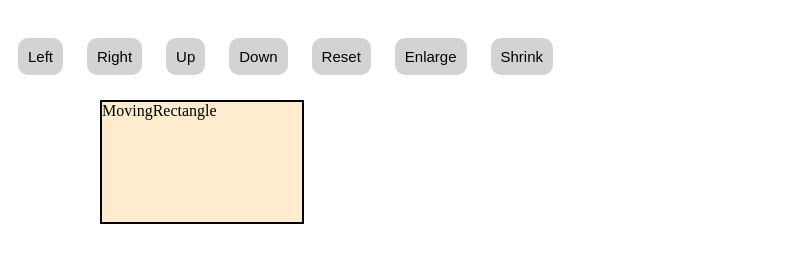
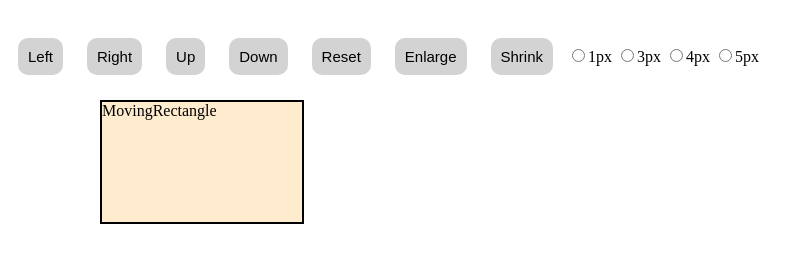
Before and after one commit to ManishMewada/Project_3, a plain HTML site: page index.html in a window 1280 px wide. Shown: the whole page, without its empty margins (0-804 px from the left). Drawn offline with Linux system fonts and the light colour scheme.

Commit message:
add radio buttons two change the border radius of rectangle

```diff
--- a/index.html
+++ b/index.html
@@ -16,6 +16,10 @@
         <button type="button" id="reset" class="button" onclick="reset()">Reset</button>
         <button type="button" id="large" class="button" onclick="increaseSize()">Enlarge</button>
         <button type="button" id="small" class="button" onclick="decreaseSize()">Shrink</button>
+        <input type="radio" class="button" name="border-width" value="1">1px
+        <input type="radio" class="button" name="border-width" value="3">3px
+        <input type="radio" class="button" name="border-width" value="4">4px
+        <input type="radio" class="button" name="border-width" value="5">5px
     </div>
     <script src="index.js"></script>
 </body>
--- a/index.js
+++ b/index.js
@@ -49,3 +49,10 @@ function decreaseSize() {
     rect.style.height = rectangle_height + "px";
     rect.style.width = rectangle_width + "px";
 }
+
+var borderRadius = document.getElementsByName("border-width");
+for (var i = 0; i < borderRadius.length; i++) {
+    borderRadius[i].onclick = function () {
+        rect.style.borderWidth = this.value + "px";
+    };
+}
```
